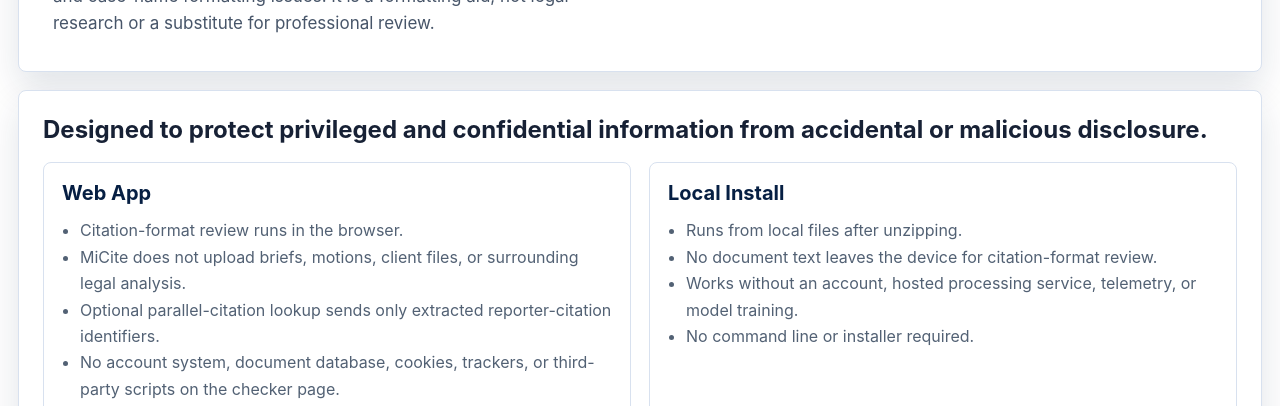
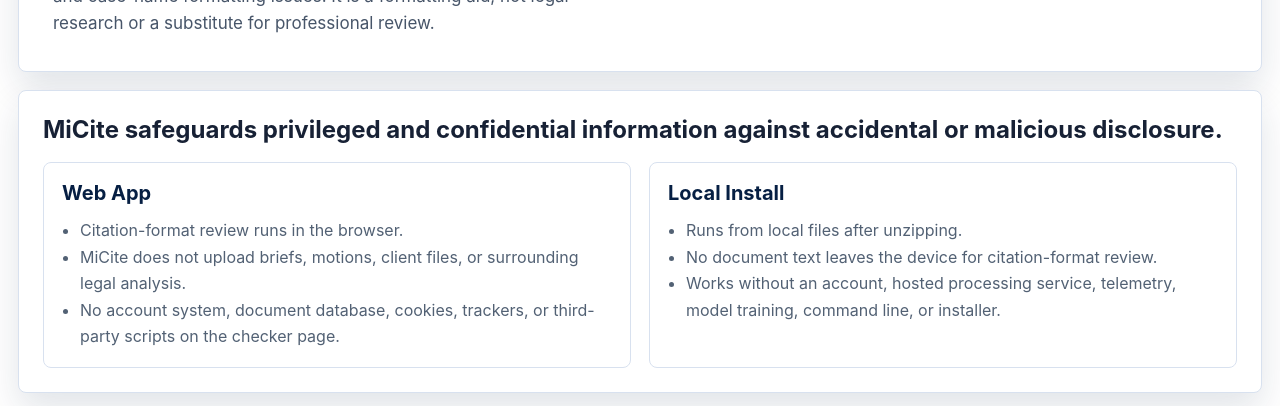
Before and after one commit to MightyPrytanis/MiCite, a website: page apps/micite/public/index.html in a window 1280 px wide. Shown: the part 607-1013 px from the top of the page. Drawn offline with Linux system fonts and the light colour scheme.

Commit message:
Refine privacy landing copy

```diff
--- a/apps/micite/public/index.html
+++ b/apps/micite/public/index.html
@@ -70,14 +70,13 @@
     </section>
 
     <section class="security-band" aria-labelledby="security-heading">
-      <h2 id="security-heading">Designed to protect privileged and confidential information from accidental or malicious disclosure.</h2>
+      <h2 id="security-heading">MiCite safeguards privileged and confidential information against accidental or malicious disclosure.</h2>
       <div class="security-grid">
         <div>
           <h3>Web App</h3>
           <ul>
             <li>Citation-format review runs in the browser.</li>
             <li>MiCite does not upload briefs, motions, client files, or surrounding legal analysis.</li>
-            <li>Optional parallel-citation lookup sends only extracted reporter-citation identifiers.</li>
             <li>No account system, document database, cookies, trackers, or third-party scripts on the checker page.</li>
           </ul>
         </div>
@@ -86,8 +85,7 @@
           <ul>
             <li>Runs from local files after unzipping.</li>
             <li>No document text leaves the device for citation-format review.</li>
-            <li>Works without an account, hosted processing service, telemetry, or model training.</li>
-            <li>No command line or installer required.</li>
+            <li>Works without an account, hosted processing service, telemetry, model training, command line, or installer.</li>
           </ul>
         </div>
       </div>
```
